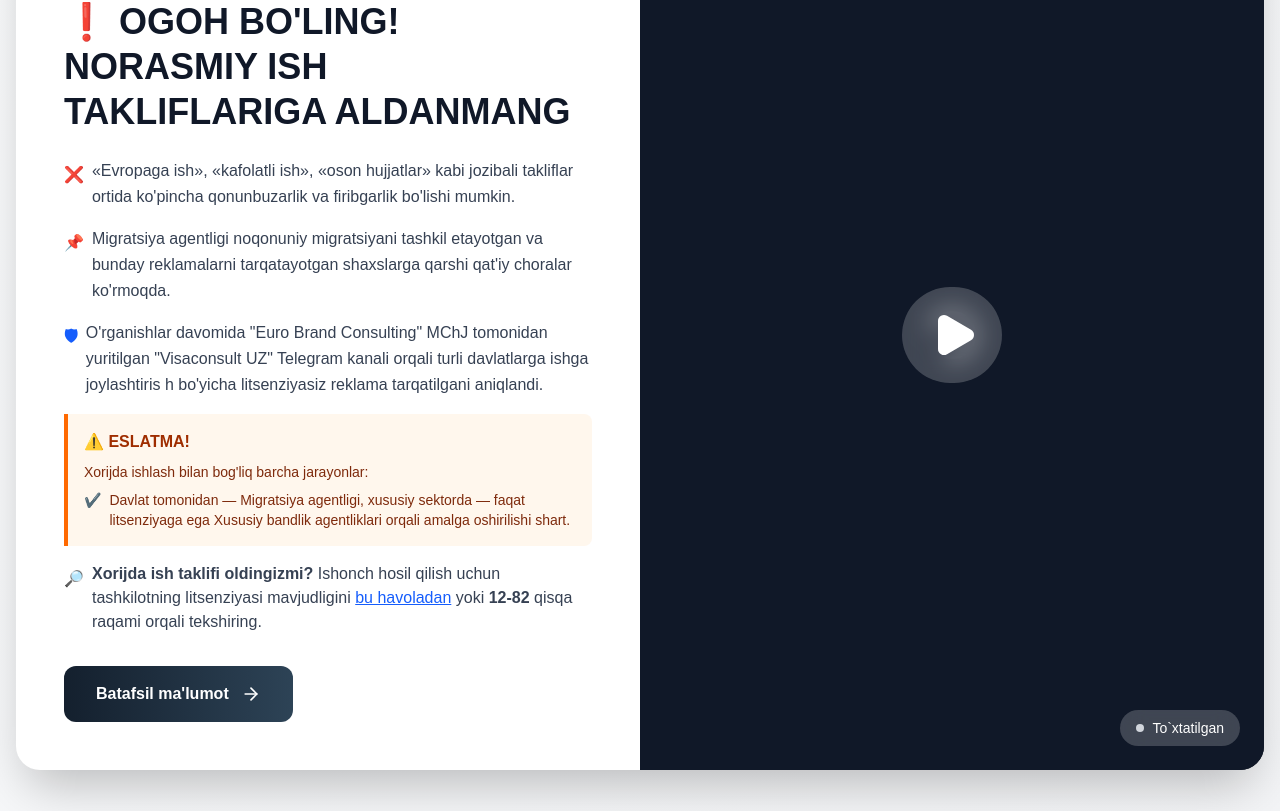
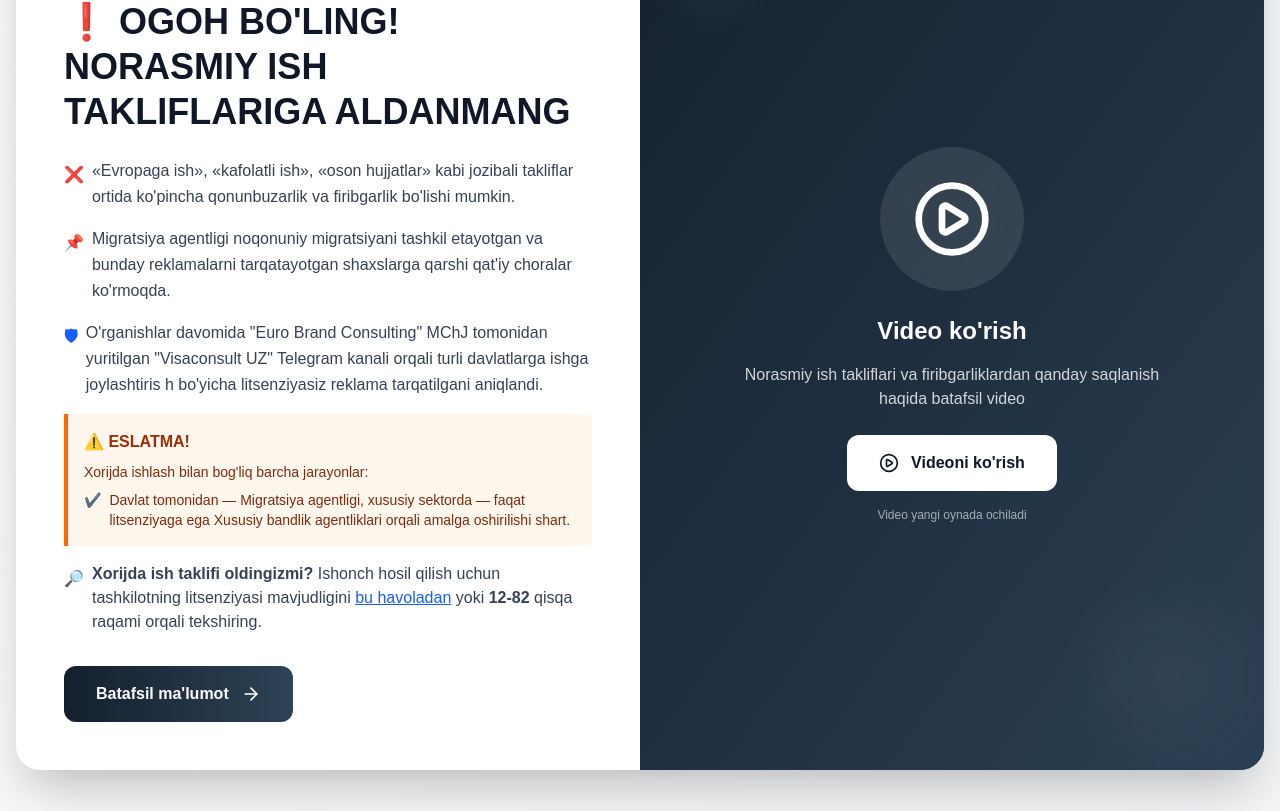
Before and after one commit to islome/migration, a Next.js app: page / in a window 1280 px wide. Shown: the part 3429-4240 px from the top of the page. Built offline with nearby package versions, Linux system fonts and the light colour scheme.

Commit message:
update blog section video

```diff
--- a/components/ui/blog.tsx
+++ b/components/ui/blog.tsx
@@ -1,64 +1,18 @@
 "use client";
 
 import Link from "next/link";
-import { ArrowRight, Play, Pause, AlertTriangle } from "lucide-react";
-import { useState, useRef, useEffect } from "react";
+import { ArrowRight, PlayCircle, AlertTriangle } from "lucide-react";
 
 export default function SpecialBlogSection() {
-  const [isPlaying, setIsPlaying] = useState(false);
-  const [isLoading, setIsLoading] = useState(true);
-  const videoRef = useRef<HTMLVideoElement>(null);
-
-  useEffect(() => {
-    const video = videoRef.current;
-    if (!video) return;
-
-    const handleCanPlay = () => {
-      setIsLoading(false);
-    };
-
-    const handleError = () => {
-      console.error("Video yuklashda xatolik");
-      setIsLoading(false);
-    };
-
-    video.addEventListener("canplay", handleCanPlay);
-    video.addEventListener("error", handleError);
-
-    return () => {
-      video.removeEventListener("canplay", handleCanPlay);
-      video.removeEventListener("error", handleError);
-    };
-  }, []);
-
-  const togglePlayPause = () => {
-    const video = videoRef.current;
-    if (!video) return;
-
-    if (video.paused) {
-      video
-        .play()
-        .then(() => {
-          setIsPlaying(true);
-        })
-        .catch((error) => {
-          console.error("Video ijro etishda xatolik:", error);
-        });
-    } else {
-      video.pause();
-      setIsPlaying(false);
-    }
-  };
-
   return (
-    <section className="py-16 bg-gradient-to-br from-gray-50 to-gray-100">
+    <section className="py-16 bg-linear-to-br from-gray-50 to-gray-100">
       <div className="container mx-auto px-4">
         <div className="bg-white rounded-3xl shadow-2xl overflow-hidden">
           <div className="grid grid-cols-1 lg:grid-cols-2 items-stretch">
             {/* Chap tomon - Blog Content */}
             <div className="p-8 lg:p-12 flex flex-col justify-center order-2 lg:order-1">
               <div className="inline-block mb-4">
-                <span className="bg-gradient-to-r from-red-600 to-orange-600 text-white px-4 py-2 rounded-full text-sm font-semibold flex items-center gap-2 w-fit">
+                <span className="bg-linear-to-r from-red-600 to-orange-600 text-white px-4 py-2 rounded-full text-sm font-semibold flex items-center gap-2 w-fit">
                   <AlertTriangle className="w-4 h-4" />
                   Muhim ogohlantirish
                 </span>
@@ -70,7 +24,7 @@ export default function SpecialBlogSection() {
 
               <div className="space-y-4 text-gray-700 leading-relaxed text-sm lg:text-base">
                 <p className="flex items-start gap-2">
-                  <span className="text-red-600 font-bold mt-1 flex-shrink-0">
+                  <span className="text-red-600 font-bold mt-1 shrink-0">
                     ❌
                   </span>
                   <span>
@@ -81,7 +35,7 @@ export default function SpecialBlogSection() {
                 </p>
 
                 <p className="flex items-start gap-2">
-                  <span className="text-blue-600 font-bold mt-1 flex-shrink-0">
+                  <span className="text-blue-600 font-bold mt-1 shrink-0">
                     📌
                   </span>
                   <span>
@@ -92,7 +46,7 @@ export default function SpecialBlogSection() {
                 </p>
 
                 <p className="flex items-start gap-2">
-                  <span className="text-blue-600 font-bold mt-1 flex-shrink-0">
+                  <span className="text-blue-600 font-bold mt-1 shrink-0">
                     🛡
                   </span>
                   <span>
@@ -111,7 +65,7 @@ export default function SpecialBlogSection() {
                     Xorijda ishlash bilan bog'liq barcha jarayonlar:
                   </p>
                   <p className="flex items-start gap-2 text-orange-900 text-sm">
-                    <span className="text-green-600 font-bold flex-shrink-0">
+                    <span className="text-green-600 font-bold shrink-0">
                       ✔️
                     </span>
                     <span>
@@ -123,7 +77,7 @@ export default function SpecialBlogSection() {
                 </div>
 
                 <p className="flex items-start gap-2">
-                  <span className="text-blue-600 font-bold mt-1 flex-shrink-0">
+                  <span className="text-blue-600 font-bold mt-1 shrink-0">
                     🔎
                   </span>
                   <span className="text-sm lg:text-base">
@@ -144,76 +98,54 @@ export default function SpecialBlogSection() {
 
               <Link
                 href="/blog/ogohlantirish"
-                className="group inline-flex items-center gap-3 bg-gradient-to-r from-[#14202e] to-[#2d4356] text-white px-6 lg:px-8 py-3 lg:py-4 rounded-xl hover:shadow-2xl transition-all duration-300 font-semibold w-fit mt-6 lg:mt-8 text-sm lg:text-base"
+                className="group inline-flex items-center gap-3 bg-linear-to-r from-[#14202e] to-[#2d4356] text-white px-6 lg:px-8 py-3 lg:py-4 rounded-xl hover:shadow-2xl transition-all duration-300 font-semibold w-fit mt-6 lg:mt-8 text-sm lg:text-base"
               >
                 Batafsil ma'lumot
                 <ArrowRight className="w-4 h-4 lg:w-5 lg:h-5 group-hover:translate-x-2 transition-transform" />
               </Link>
             </div>
 
-            {/* O'ng tomon - Video */}
-            <div className="relative bg-gray-900 min-h-[300px] lg:min-h-0 order-1 lg:order-2">
-              {/* Loading Spinner */}
-              {isLoading && (
-                <div className="absolute inset-0 flex items-center justify-center bg-gray-900 z-10">
-                  <div className="animate-spin rounded-full h-12 w-12 border-4 border-white border-t-transparent"></div>
+            {/* O'ng tomon - Video Player */}
+            <div className="relative bg-linear-to-br from-gray-800 to-gray-900 min-h-[300px] lg:min-h-0 order-1 lg:order-2 flex items-center justify-center">
+              {/* Video Thumbnail/Poster */}
+              <div className="absolute inset-0 bg-linear-to-br from-[#14202e] to-[#2d4356] opacity-90"></div>
+
+              {/* Video Icon va Text */}
+              <div className="relative z-10 text-center px-8">
+                <div className="mb-6 flex justify-center">
+                  <div className="bg-white/10 backdrop-blur-md rounded-full p-8 group-hover:bg-white/20 transition-all">
+                    <PlayCircle className="w-20 h-20 text-white" />
+                  </div>
                 </div>
-              )}
 
-              {/* Video Element */}
-              <video
-                ref={videoRef}
-                loop
-                muted
-                playsInline
-                preload="metadata"
-                className="w-full h-full object-cover"
-                style={{ display: isLoading ? "none" : "block" }}
-              >
-                <source src="/ogoh.mp4" type="video/mp4" />
-                Brauzeringiz video formatini qo'llab-quvvatlamaydi.
-              </video>
+                <h3 className="text-white text-xl lg:text-2xl font-bold mb-4">
+                  Video ko'rish
+                </h3>
 
-              {/* Overlay */}
-              <div
-                className={`absolute inset-0 bg-gradient-to-t from-black/60 via-black/20 to-transparent transition-opacity duration-300 ${
-                  isPlaying ? "opacity-30" : "opacity-60"
-                }`}
-              />
+                <p className="text-white/80 text-sm lg:text-base mb-6 max-w-md mx-auto">
+                  Norasmiy ish takliflari va firibgarliklardan qanday saqlanish
+                  haqida batafsil video
+                </p>
 
-              {/* Play/Pause Button */}
-              <button
-                onClick={togglePlayPause}
-                disabled={isLoading}
-                className="absolute inset-0 flex items-center justify-center group disabled:cursor-not-allowed z-20"
-                aria-label={isPlaying ? "Video to'xtatish" : "Video ijro etish"}
-              >
-                <div
-                  className={`bg-white/20 backdrop-blur-md rounded-full p-5 lg:p-6 transition-all duration-300 ${
-                    isPlaying
-                      ? "opacity-0 group-hover:opacity-100 scale-75 group-hover:scale-100"
-                      : "opacity-100 scale-100 group-hover:scale-110"
-                  } group-hover:bg-white/30`}
+                {/* Native Video Player uchun tugma */}
+                <a
+                  href="/ogoh.mp4"
+                  target="_blank"
+                  rel="noopener noreferrer"
+                  className="group inline-flex items-center gap-3 bg-white text-gray-900 px-6 lg:px-8 py-3 lg:py-4 rounded-xl hover:shadow-2xl transition-all duration-300 font-semibold text-sm lg:text-base hover:scale-105"
                 >
-                  {isPlaying ? (
-                    <Pause className="w-10 h-10 lg:w-12 lg:h-12 text-white fill-white" />
-                  ) : (
-                    <Play className="w-10 h-10 lg:w-12 lg:h-12 text-white fill-white ml-1" />
-                  )}
-                </div>
-              </button>
+                  <PlayCircle className="w-5 h-5" />
+                  Videoni ko'rish
+                </a>
 
-              {/* Status Badge */}
-              <div className="absolute bottom-4 right-4 lg:bottom-6 lg:right-6 bg-white/20 backdrop-blur-md rounded-full px-3 lg:px-4 py-2 flex items-center gap-2 z-10">
-                <div
-                  className={`w-2 h-2 rounded-full transition-colors ${
-                    isPlaying ? "bg-red-500 animate-pulse" : "bg-gray-300"
-                  }`}
-                />
-                <span className="text-white text-xs lg:text-sm font-medium">
-                  {isPlaying ? "Ijro etilmoqda" : "To`xtatilgan"}
-                </span>
+                <p className="text-white/60 text-xs mt-4">
+                  Video yangi oynada ochiladi
+                </p>
               </div>
+
+              {/* Decorative Elements */}
+              <div className="absolute top-8 left-8 w-20 h-20 bg-white/5 rounded-full blur-xl"></div>
+              <div className="absolute bottom-8 right-8 w-32 h-32 bg-white/5 rounded-full blur-2xl"></div>
             </div>
           </div>
         </div>
```
